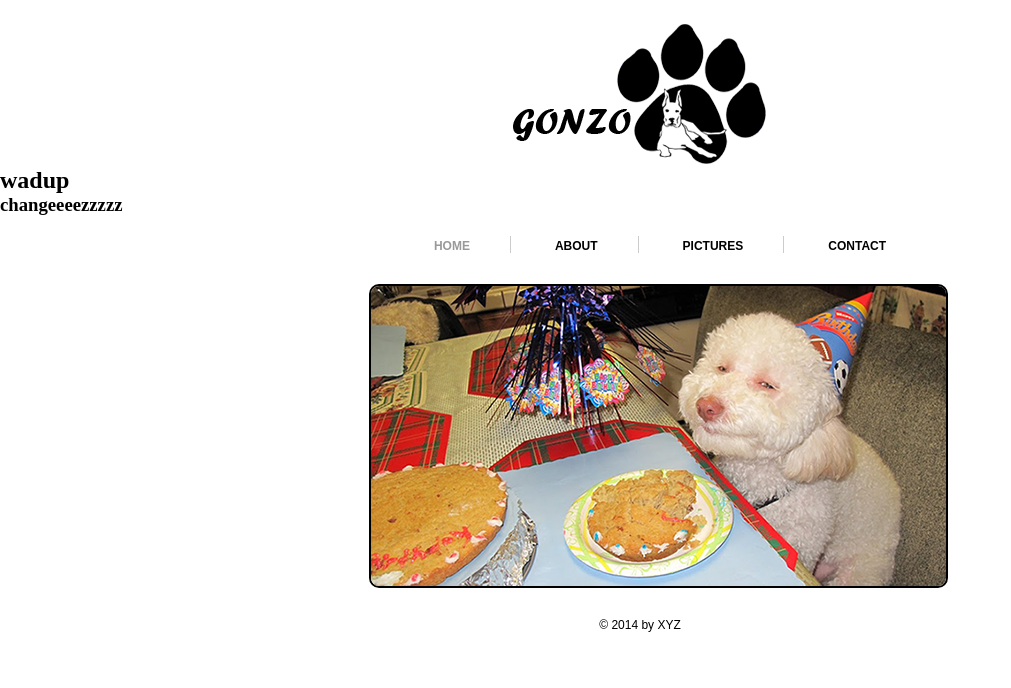
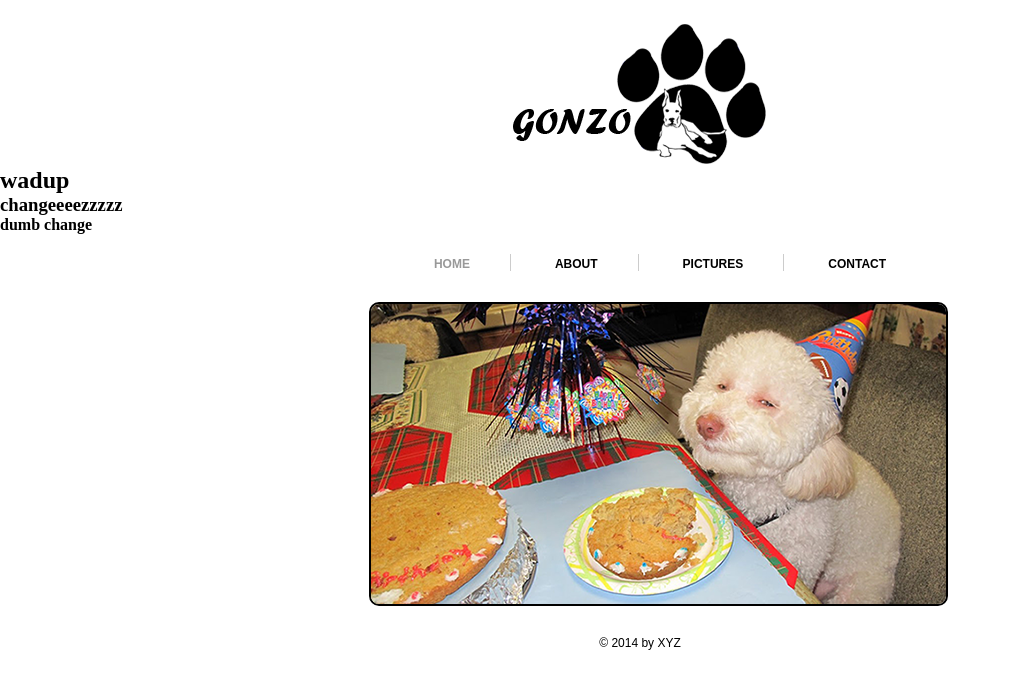
Before and after one commit to Senfeule199/tutorialz, a plain HTML site: page index.html in a window 1280 px wide. Shown: the whole page, without its empty margins (0-1011 px from the left). Drawn offline with Linux system fonts and the light colour scheme.

Commit message:
tha dumb change

```diff
--- a/index.html
+++ b/index.html
@@ -18,6 +18,7 @@
 			<h1><a href="#">GONZO</a></h1>
 			<h2>wadup</h2>
 			<h3>changeeeezzzzz</h3>
+			<h4>dumb change</h4>
 
 		</div>
 
```
